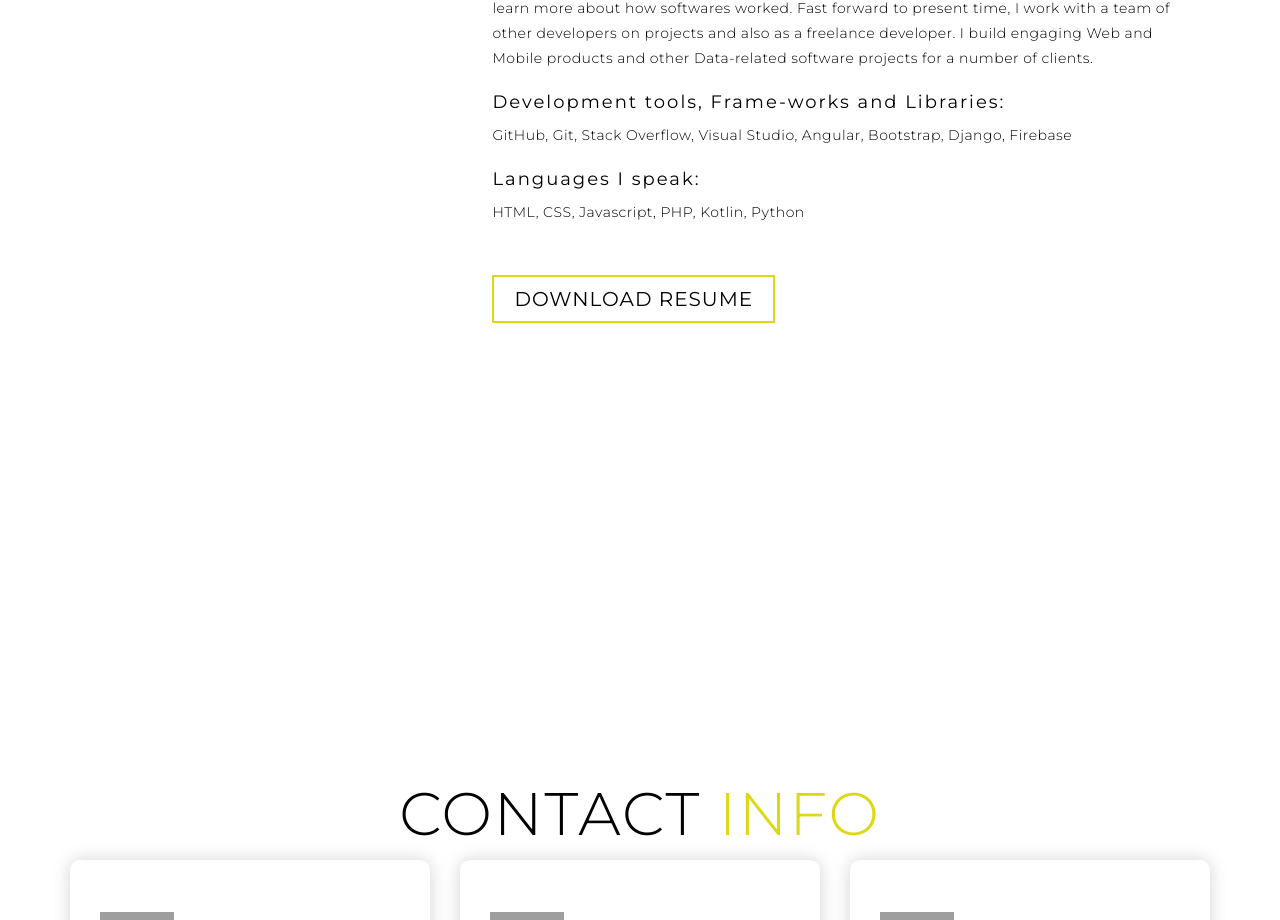
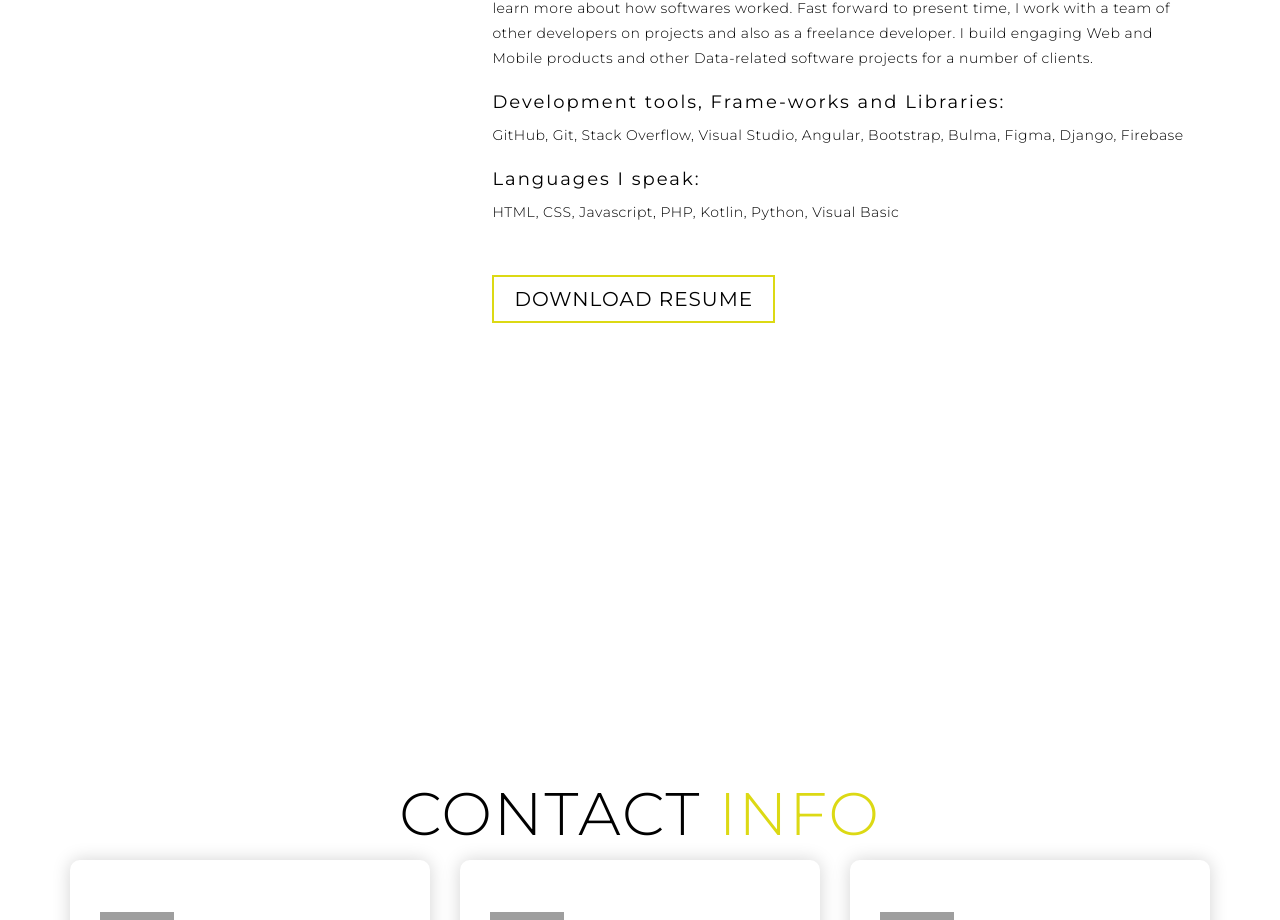
Before and after one commit to Njoguu/Web-Portfolio, an Angular app: page / in a window 1280 px wide. Shown: the part 3880-4800 px from the top of the page. Built offline with nearby package versions, Linux system fonts and the light colour scheme; grey boxes are pictures that could not be loaded.

Commit message:
Updated About section

```diff
--- a/src/app/homepage/homepage.component.html
+++ b/src/app/homepage/homepage.component.html
@@ -153,9 +153,9 @@
             developer. I build engaging Web and Mobile products and other Data-related software projects for a number of clients.
               </p>
         <h2>Development tools, Frame-works and Libraries:</h2>
-        <p>GitHub, Git, Stack Overflow, Visual Studio, Angular, Bootstrap, Django, Firebase</p>
+        <p>GitHub, Git, Stack Overflow, Visual Studio, Angular, Bootstrap, Bulma, Figma, Django, Firebase</p>
         <h2>Languages I speak:</h2>
-        <p>HTML, CSS, Javascript, PHP, Kotlin, Python</p>
+        <p>HTML, CSS, Javascript, PHP, Kotlin, Python, Visual Basic</p>
         <a href="files/Resume.pdf" download class="cta">Download Resume</a>
 
     </div>
```
